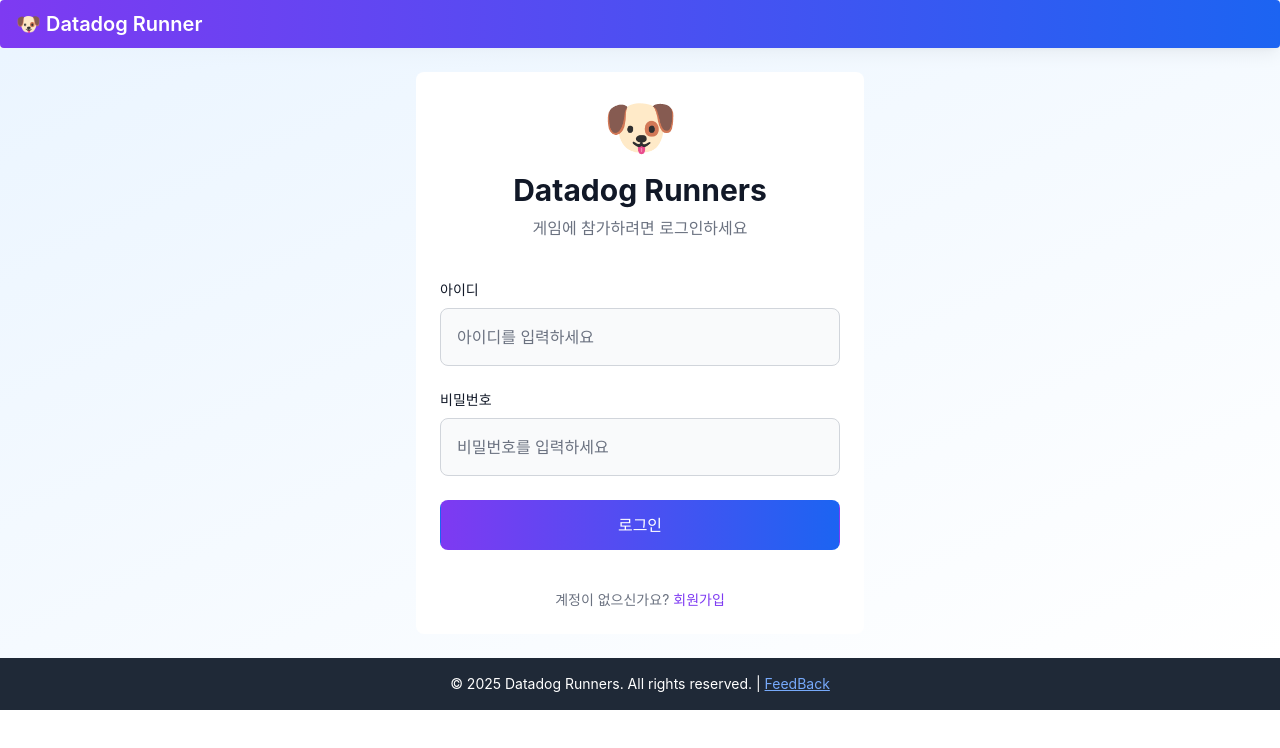
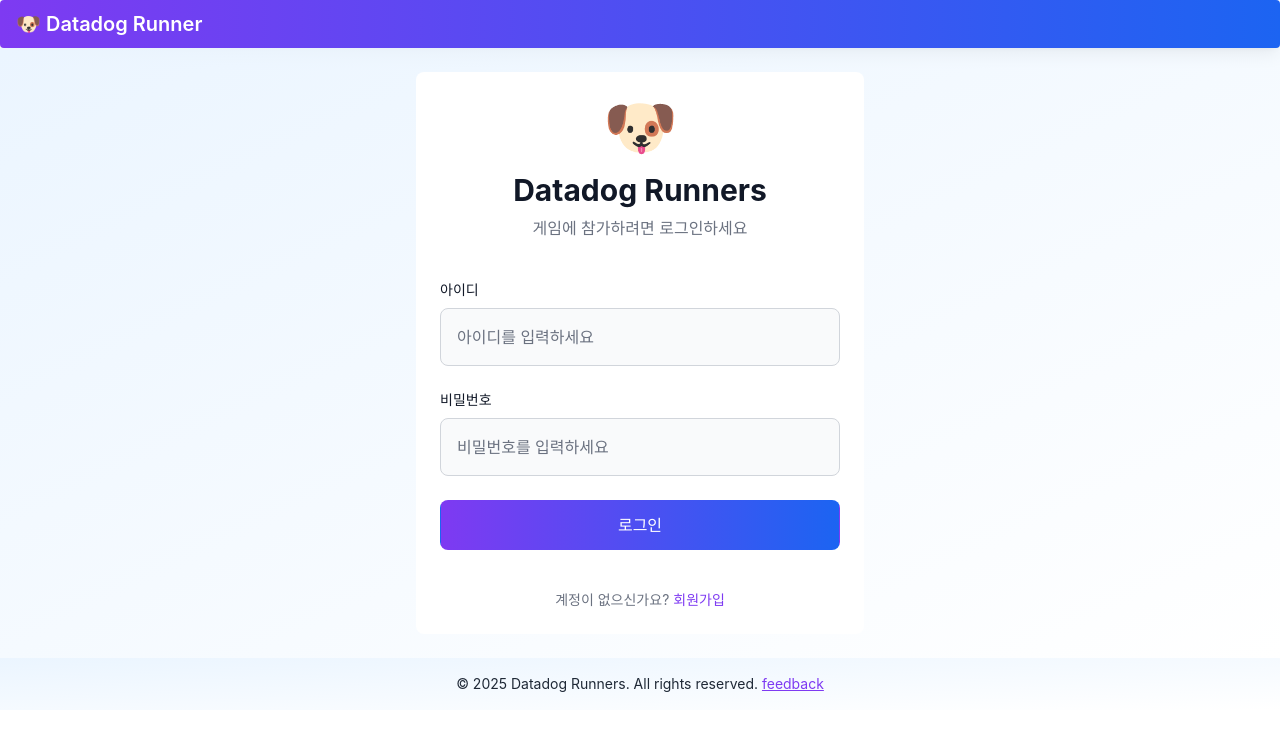
Before and after one commit to varian-lee/datadog-runner-frontend, a React (Vite) app: page / in a window 1280 px wide. Shown: the top 748 px of the page. Built offline with nearby package versions, Linux system fonts and the light colour scheme; no server answers.

Commit message:
🚀 Deploy frontend-react - 2025-09-18 08:03:23
- 자동 배포 스크립트에 의한 커밋
- 서비스: frontend-react
- 배포 시간: 2025-09-18 08:03:23
- Datadog Git 태깅 적용

```diff
--- a/src/App.jsx
+++ b/src/App.jsx
@@ -152,17 +152,17 @@ export default function App() {
         </div>
       </main>
 
-      <footer className="bg-gray-800 text-white py-4 text-center text-sm">
+      <footer className="bg-gradient-to-br from-blue-50 to-purple-50 text-gray-800 py-4 text-center text-sm">
         <div className="mx-auto max-w-7xl px-6">
           <p>
-            © 2025 Datadog Runners. All rights reserved. | {' '}
+            © 2025 Datadog Runners. All rights reserved. {' '}
             <a
               href="https://bit.ly/DD-FE-FEEDBACK"
               target="_blank"
               rel="noopener noreferrer"
-              className="text-blue-400 hover:text-blue-300 underline"
+              className="text-purple-600 hover:text-purple-700 underline"
             >
-              FeedBack
+              feedback
             </a>
           </p>
         </div>
```
